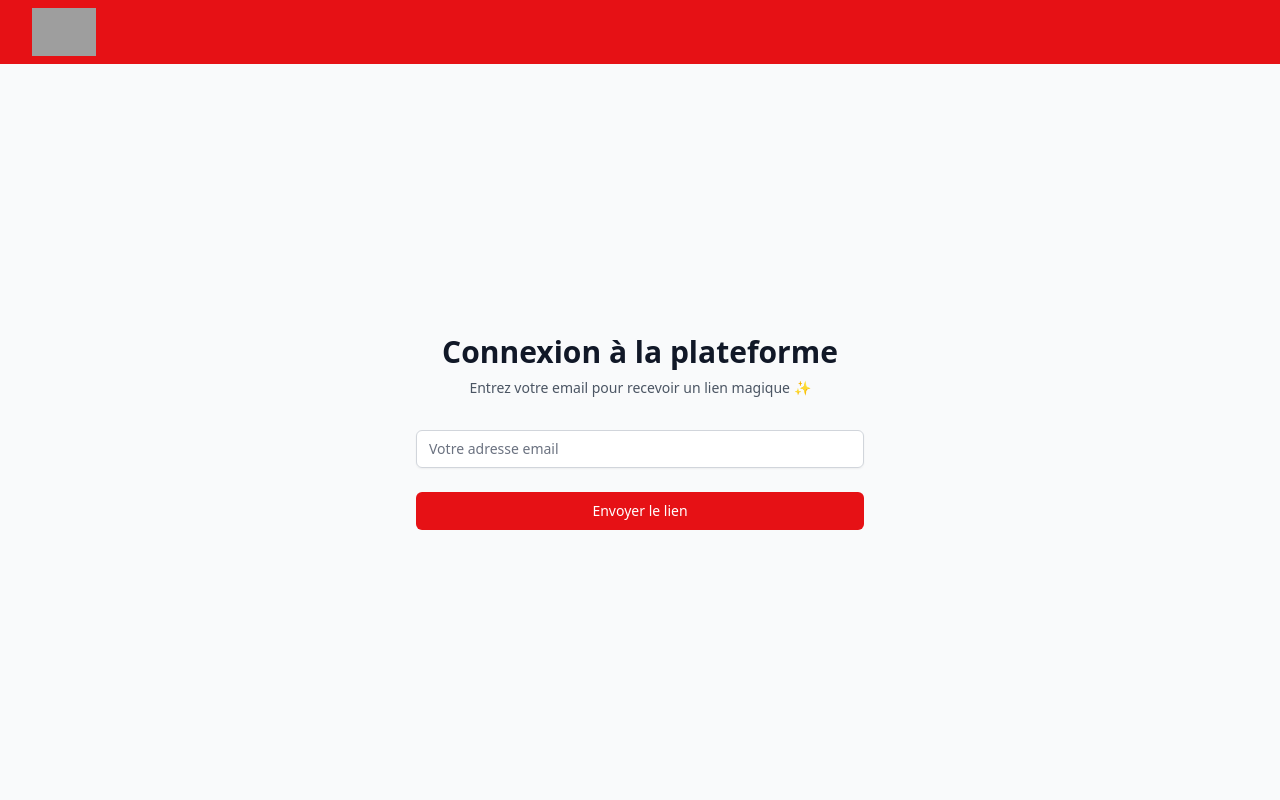
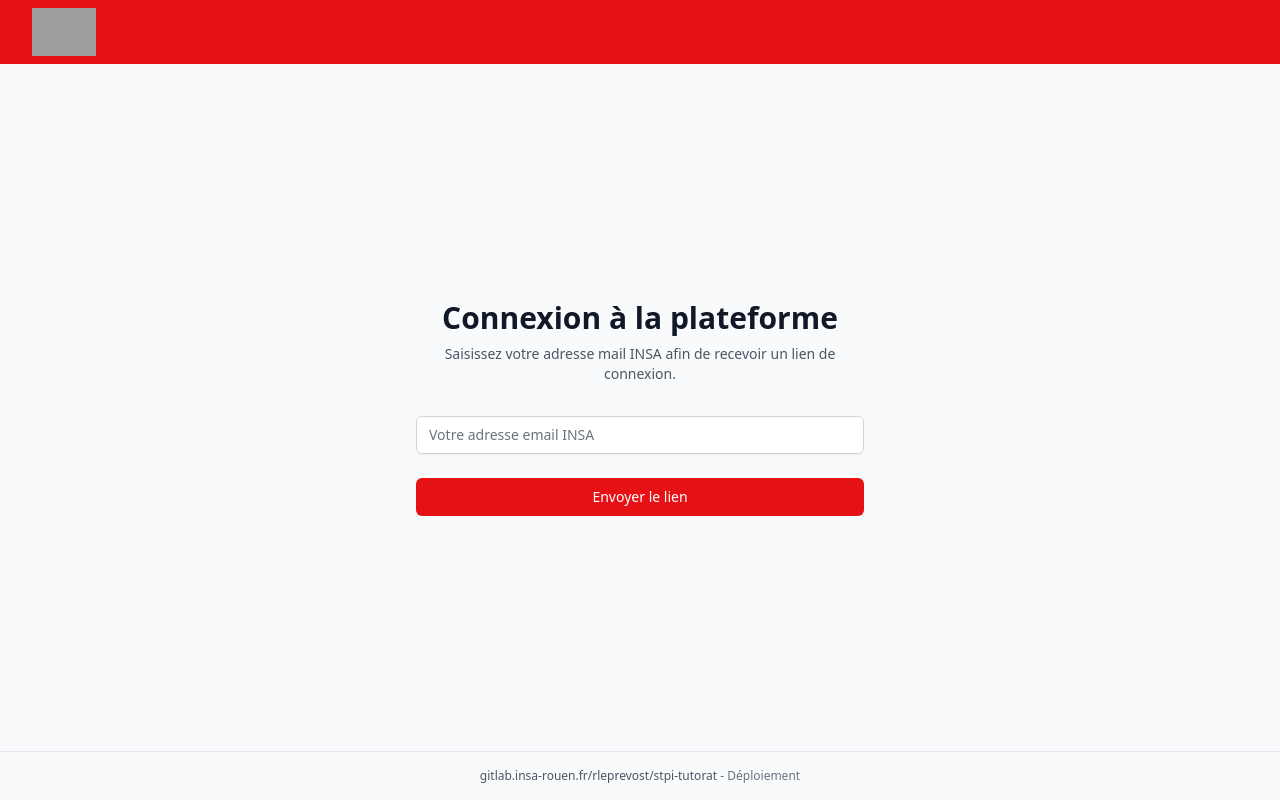
Before and after one commit to Romitou/INSATutorat, a Nuxt app in the folder client/: page /send-link in a window 1280 px wide. Built offline with nearby package versions, Linux system fonts and the light colour scheme; grey boxes are pictures that could not be loaded.

Commit message:
:sparkles: Add footer with deployment link

```diff
--- a/client/layouts/loggedin.vue
+++ b/client/layouts/loggedin.vue
@@ -2,11 +2,17 @@
   <div class="flex flex-col min-h-screen w-full bg-zinc-50">
     <Navbar />
     <slot />
+    <footer class="w-full text-center py-4 text-xs text-gray-500 bg-gray-50 border-t mt-auto">
+      <a href="https://gitlab.insa-rouen.fr/rleprevost/stpi-tutorat" target="_blank" rel="noopener" class="text-gray-600 hover:underline">gitlab.insa-rouen.fr/rleprevost/stpi-tutorat</a>
+      - Déploiement {{ buildId }}
+    </footer>
   </div>
 </template>
 
 <script setup>
 import Navbar from "~/components/Navbar.vue";
+
+const buildId = useRuntimeConfig().app?.buildId;
 
 const userStore = useUserStore();
 onMounted(() => {
--- a/client/layouts/public.vue
+++ b/client/layouts/public.vue
@@ -16,10 +16,15 @@
       </div>
     </nav>
     <slot />
+    <footer class="w-full text-center py-4 text-xs text-gray-500 bg-gray-50 border-t mt-auto">
+      <a href="https://gitlab.insa-rouen.fr/rleprevost/stpi-tutorat" target="_blank" rel="noopener" class="text-gray-600 hover:underline">gitlab.insa-rouen.fr/rleprevost/stpi-tutorat</a>
+      - Déploiement {{ buildId }}
+    </footer>
   </div>
 </template>
 
 <script setup>
+const buildId = useRuntimeConfig().app?.buildId;
 </script>
 
 <style scoped>
--- a/client/pages/send-link.vue
+++ b/client/pages/send-link.vue
@@ -4,20 +4,22 @@
       <div class="w-full max-w-md space-y-8">
         <div>
           <h2 class="text-center text-3xl font-bold text-gray-900">Connexion à la plateforme</h2>
-          <p class="mt-2 text-center text-sm text-gray-600">Entrez votre email pour recevoir un lien magique ✨</p>
+          <p class="mt-2 text-center text-sm text-gray-600">
+            Saisissez votre adresse mail INSA afin de recevoir un lien de connexion.
+          </p>
         </div>
 
         <form v-if="!success" class="mt-8 space-y-6" @submit.prevent="submit">
           <div class="rounded-md shadow-sm -space-y-px">
             <div>
-              <label class="sr-only" for="email-address">Adresse email</label>
+              <label class="sr-only" for="email-address">Adresse email INSA</label>
               <input
                   id="email-address"
                   v-model="email"
                   autocomplete="email"
                   class="relative block w-full rounded-md border border-gray-300 px-3 py-2 text-gray-900 placeholder-gray-500 focus:z-10 focus:border-red-500 focus:outline-none focus:ring-red-500 sm:text-sm"
                   name="email"
-                  placeholder="Votre adresse email"
+                  placeholder="Votre adresse email INSA"
                   required
                   type="email"
               />
```
